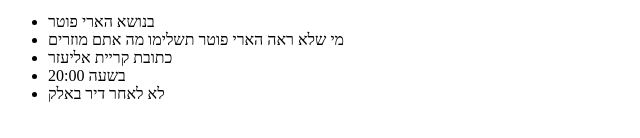
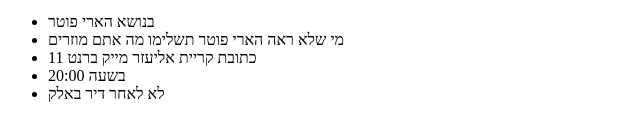
Before and after one commit to InbarB7/BD, a plain HTML site: page index.html in a window 1280 px wide. Shown: the part 516-654 px from the top of the page, without its empty margins (0-640 px from the left). Drawn offline with Linux system fonts and the light colour scheme.

Commit message:
Add files via upload

```diff
--- a/index.html
+++ b/index.html
@@ -7,7 +7,7 @@
 <ul>
     <li>בנושא הארי פוטר</li>
     <li>מי שלא ראה הארי פוטר תשלימו מה אתם מוזרים</li>
-    <li>כתובת קריית אליעזר</li>
+    <li>כתובת קריית אליעזר מייק ברנט 11</li>
     <li>בשעה 20:00</li>
     <li>לא לאחר דיר באלק</li>
 </ul>
```
